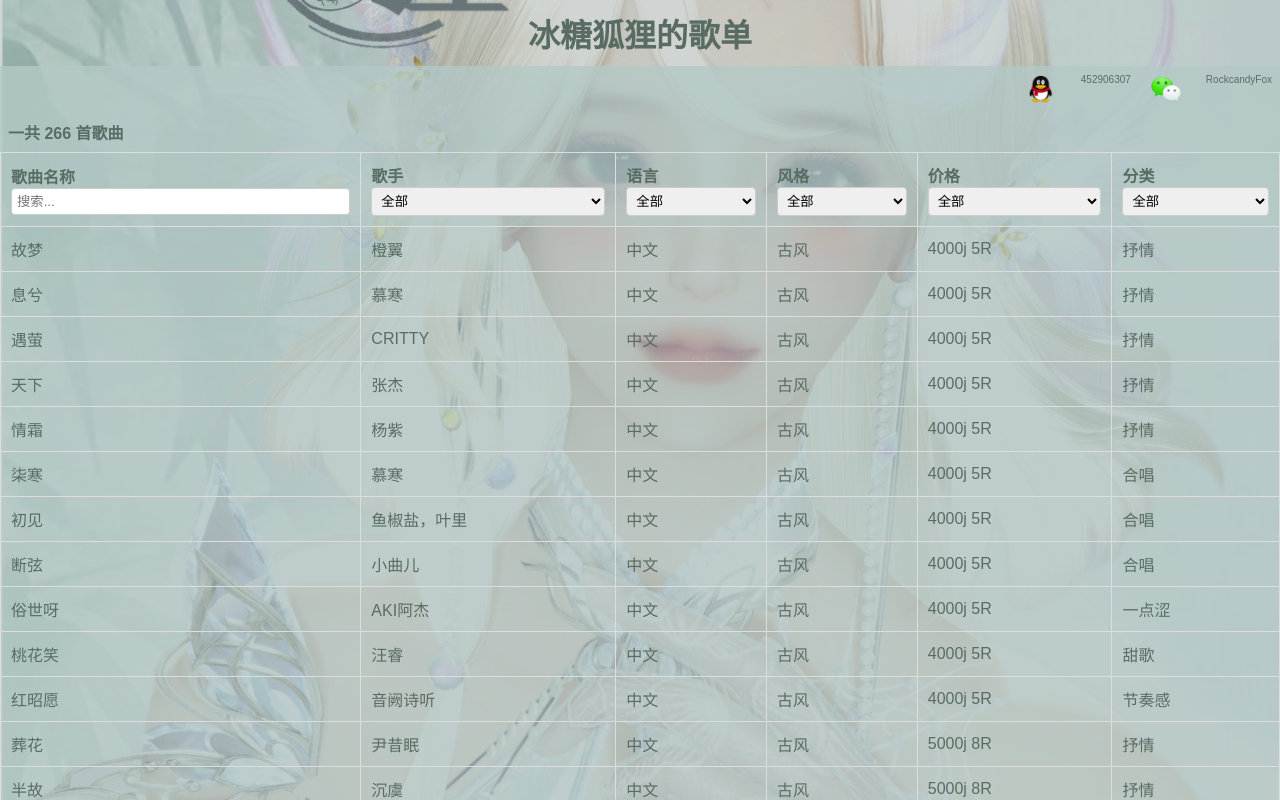
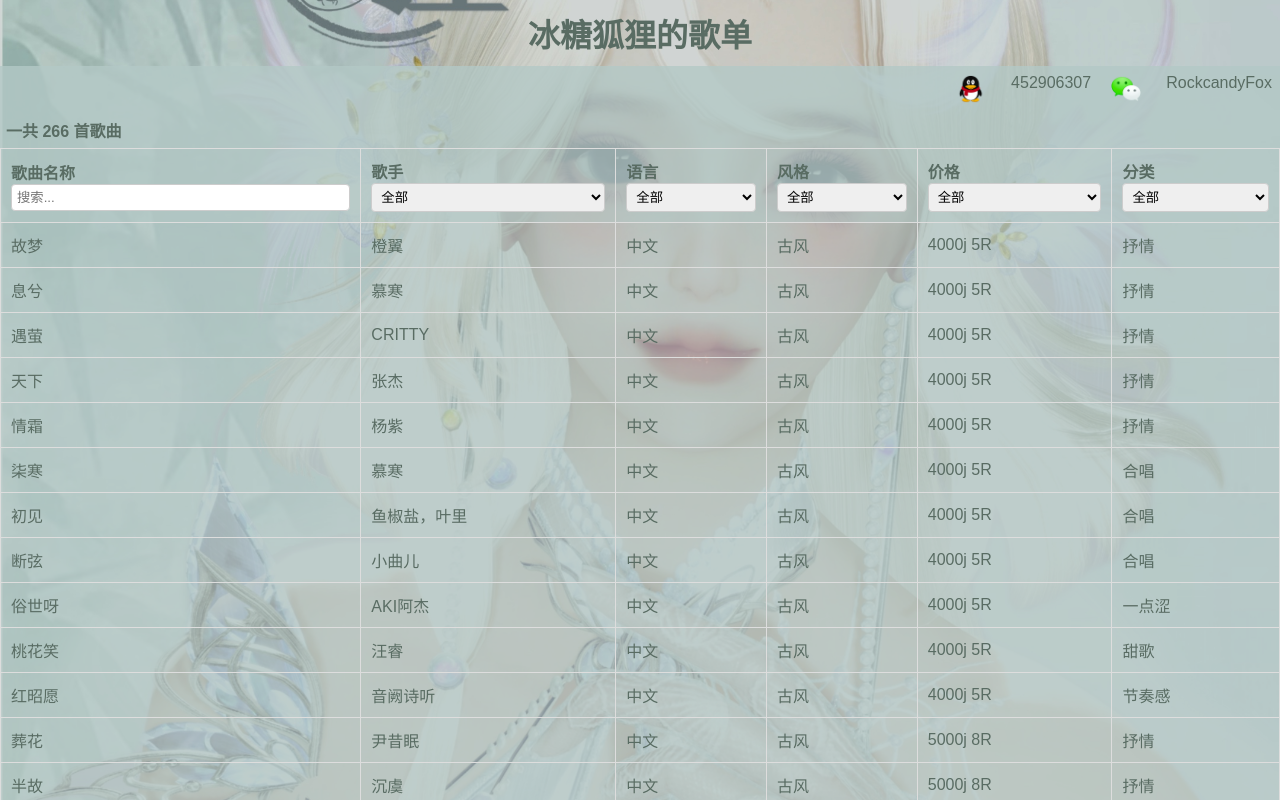
Before and after one commit to RockcandyFox/RockcandyFoxy, a plain HTML site: page index.html in a window 1280 px wide. Drawn offline with Linux system fonts and the light colour scheme; a web font is replaced by a local one.

Commit message:
index.html

```diff
--- a/index.html
+++ b/index.html
@@ -134,7 +134,7 @@
             background-color: rgba(179, 201, 198, 0.8); /* 背景颜色 */
             font-weight: bold; /* 加粗 */
             text-align: left; /* 靠左 */
-            padding: 8px; /* 内边距 */
+            padding: 6px; /* 内边距 */
             margin-bottom: 0; /* 移除统计栏和筛选栏之间的间隔 */
         }
 
@@ -182,7 +182,7 @@
         /* 图标后的文字 */
         .image-upload-icon + span {
             margin-left: 5px; /* 文字与图标的间距 */
-            font-size: 10px;
+            font-size: 16px;
             color: #596c63;
         }
     </style>
```
